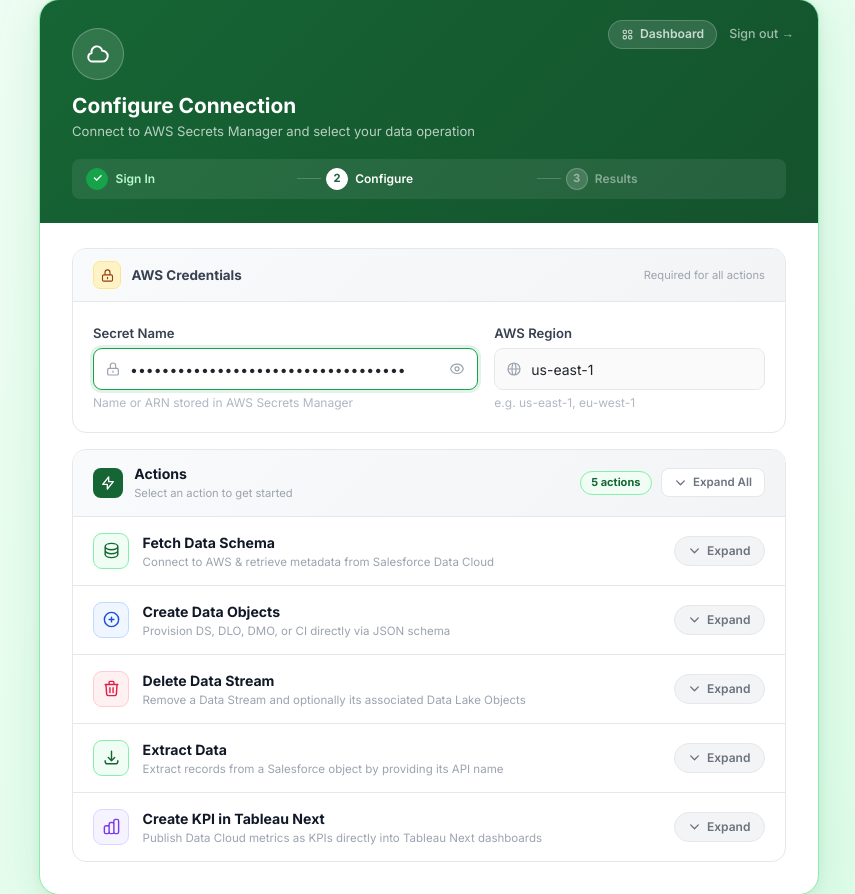
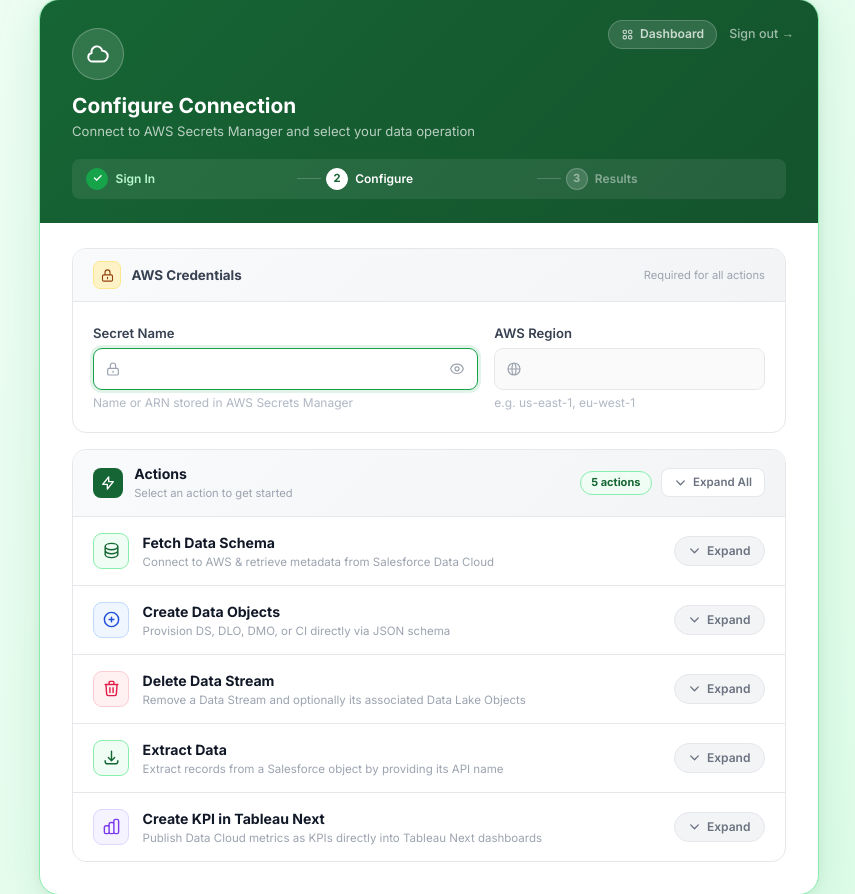
Before and after one commit to kkaushik6306-cimss/salesforce_data_cloud_development, a Flask app: page /aws-config in a window 1280 px wide. Shown: the part 41-935 px from the top of the page, without its empty margins (211-1066 px from the left). Run offline with Flask 3, Linux system fonts and the light colour scheme; the visitor is signed in with stand-in values (Sample User, id 1).

Commit message:
Fifth Commit

```diff
--- a/templates/aws_config.html
+++ b/templates/aws_config.html
@@ -1031,8 +1031,7 @@
               </svg>
               <input type="password" id="secret_name" name="secret_name"
                      class="form-control has-pw-toggle"
-                     placeholder="••••••••••••••••••••••"
-                     value="studycast-integration-access-secret" required autofocus/>
+                     required autofocus/>
               <button type="button" class="pw-toggle" id="secret-toggle"
                       onclick="toggleSecret()" title="Show / hide secret name">
                 <svg id="secret-eye" fill="none" viewBox="0 0 24 24" stroke="currentColor" stroke-width="1.8">
@@ -1056,7 +1055,7 @@
                      m0 18c-1.657 0-3-4.03-3-9s1.343-9 3-9m-9 9a9 9 0 019-9"/>
               </svg>
               <input type="text" id="region_name" name="region_name" class="form-control"
-                     placeholder="us-east-1" value="us-east-1" required/>
+                     placeholder=""  required/>
             </div>
             <div class="form-hint">e.g. us-east-1, eu-west-1</div>
           </div>
```
